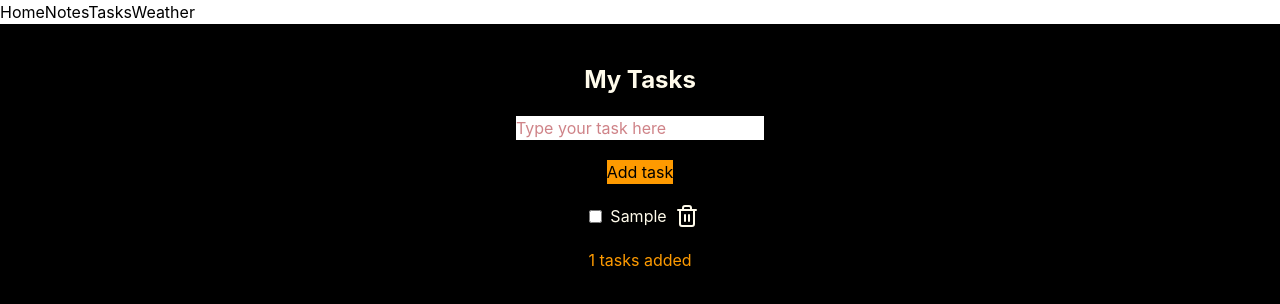
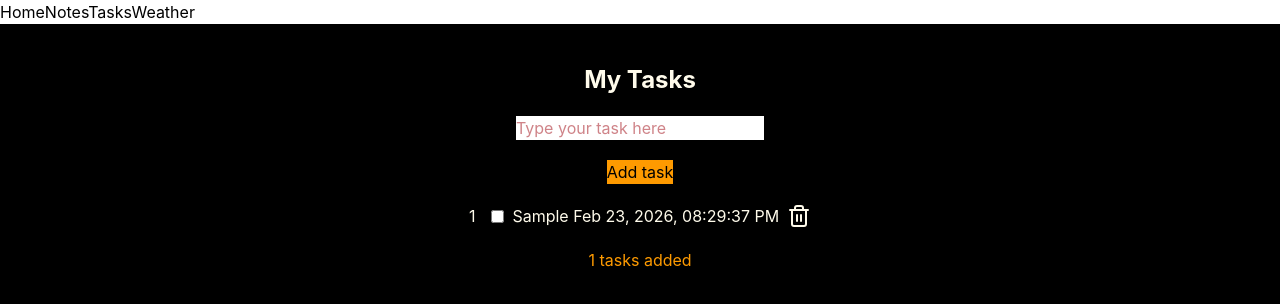
Before and after one commit to snigdhamistry/my-productivity-hub, a React (Vite) app: page /tasks in a window 1280 px wide. Both pictures are taken after typing "Sample" into the empty fields and a click on the button "Add task". Shown: the top 304 px of the page. Built offline with nearby package versions, Linux system fonts and the light colour scheme.

Commit message:
adding date and time for every task

```diff
--- a/src/pages/Tasks.jsx
+++ b/src/pages/Tasks.jsx
@@ -10,11 +10,14 @@ const Tasks = () => {
                      setError('Please enter a task')
                      setText('')
                      return
-
-              }
+              }//text.trim() === '' by using this we  compare the text with empty string and if it is empty then we show error message by this line setError('Please enter a task') and we also clear the text input by this line setText('') the return statement is used to exit the function and prevent the code below it from executing. If the text is not empty, we clear any previous error messages by setting setError('') and then we add the new task to the task array using setTask([...task, {id : }]) and finally we clear the text input by setting setText('')
               else {
                      setError('')
-                     setTask([...task, text])
+                     setTask([...task, {
+                            id: new Date().toLocaleString('en-US', { month: 'short', day: 'numeric', year: 'numeric', hour: '2-digit', minute: '2-digit', second: '2-digit' }),
+                            text: text,
+                            completed: false
+                     }])// here we are using the spread operator ... to create a new array that contains all the existing tasks in the task array, and then we add a new task object to the end of the array. The new task object has an id property that is set to the current date and time formatted as a string, a text property that is set to the value of the text state variable, and a completed property that is set to false. This way we can keep track of each task with its unique id and also we can mark it as completed or not completed.
                      setText('')
               }
        }
@@ -25,15 +28,17 @@ const Tasks = () => {
 
                      <input type="text" placeholder='Type your task here' value={text} maxLength={50} className='bg-white text-red-800' onChange={(e) => { setText(e.target.value) }} />
 
+                     {/*  here the 2 way binding is used to bind the value of the input field to the state variable text and also to update the state variable text when the user types in the input field. The value attribute of the input field is set to the state variable text, which means that the input field will always display the current value of text. The onChange event handler is used to update the state variable text whenever the user types in the input field. When the user types something, the onChange event is triggered, and the setText function is called with the new value of the input field (e.target.value), which updates the state variable text accordingly. */}
+
                      <button onClick={addTask} className='bg-amber-500  text-black'>Add task</button>
+                     {error && <p className='text-red-800'>{error}</p>}
+                     {/* when the button clicks then the addTask function is called and then it performes the task of adding a new task to the list at first it checks is ther any empty string or noe then it shows the error and if there is any error it shows the error messge which is "write something" and clear the imput field if there is text it atfirst clears the error then put the text inside the text veriable and it stores insode the task verieable along with somne other values which ar id and complete*/}
 
-                     {error && <p className='text-red-800'>{error}</p>}
-
-                     <div>
+                     <div> {/*now we will show the list of tasks here and we will also add a delete button to delete the task from the list and also we will add a checkbox to mark the task as completed or not completed we do this by this logic which is at first we use task.map which give me the acces of every element of and every obj have a idx the map returns a div indise this div we give this div a key which is idx then i do the numbering of very task using this line  idx+1 and then there comes a checkbox then i do this here we show the text of the task and also the id of the task using this elem.textand elem.id then there is a button which acts as a clear text buton inside this there is a eventhandler which trigers a arrow function whi do the operation of filter where i compare idx2 with the idx*/}
                             {task.map((elem, idx) => (
                                    <div key={idx} className='flex items-center gap-2'>
-                                          {/* {idx + 1} */}
-                                          <input type="checkbox" name="list" className="ml-2 bg-amber-800" />{elem}
+                                          {idx + 1}
+                                          <input type="checkbox" name="list" className="ml-2 bg-amber-800" />{elem.text} {elem.id}
                                           <button onClick={() => {
                                                  setTask(task.filter((elem, idx2) => {
                                                         return idx2 !== idx
```
